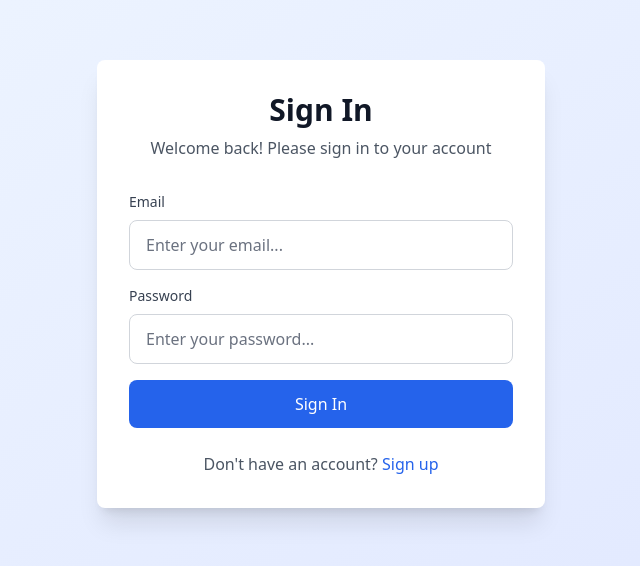
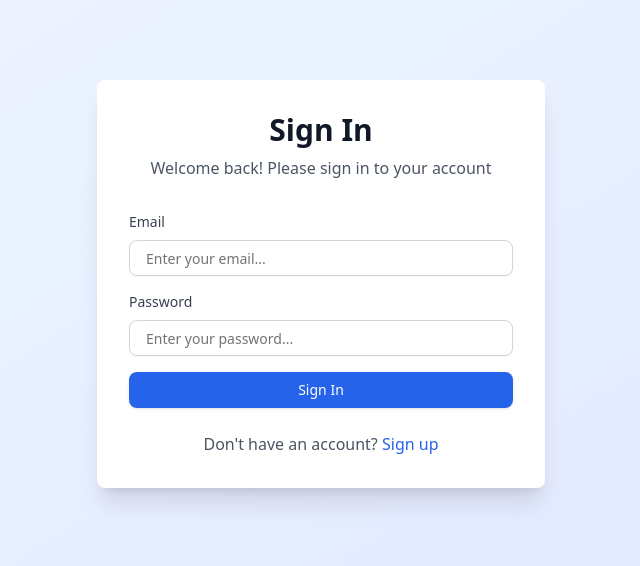
Before and after one commit to alvropena/unemployed-nextjs, a Next.js app: page /auth/login in a window 1280 px wide. Shown: the part 116-682 px from the top of the page, without its empty margins (319-959 px from the left). Built offline with nearby package versions, Linux system fonts and the light colour scheme; no server answers.

Commit message:
Add Input and Label components in LoginPage form

```diff
--- a/app/auth/login/page.tsx
+++ b/app/auth/login/page.tsx
@@ -4,6 +4,9 @@
 import { useRouter } from 'next/navigation';
 import Link from 'next/link';
 import { useAuth } from '@/contexts/AuthContext';
+import { Input } from '@/components/ui/input';
+import { Label } from '@/components/ui/label';
+import { Button } from '@/components/ui/button';
 
 export default function LoginPage() {
     const [email, setEmail] = useState('');
@@ -50,10 +53,10 @@
 
                     <form onSubmit={handleSubmit} className="space-y-4">
                         <div>
-                            <label htmlFor="email" className="block text-sm font-medium text-gray-700 dark:text-gray-300 mb-2">
+                            <Label htmlFor="email" className="block text-sm font-medium text-gray-700 dark:text-gray-300 mb-2">
                                 Email
-                            </label>
-                            <input
+                            </Label>
+                            <Input
                                 type="email"
                                 id="email"
                                 value={email}
@@ -65,10 +68,10 @@
                         </div>
 
                         <div>
-                            <label htmlFor="password" className="block text-sm font-medium text-gray-700 dark:text-gray-300 mb-2">
+                            <Label htmlFor="password" className="block text-sm font-medium text-gray-700 dark:text-gray-300 mb-2">
                                 Password
-                            </label>
-                            <input
+                            </Label>
+                            <Input
                                 type="password"
                                 id="password"
                                 value={password}
@@ -79,13 +82,13 @@
                             />
                         </div>
 
-                        <button
+                        <Button
                             type="submit"
                             disabled={loading}
                             className="w-full bg-blue-600 hover:bg-blue-700 disabled:bg-blue-400 text-white font-medium py-3 px-4 rounded-lg transition duration-200 focus:ring-2 focus:ring-blue-500 focus:ring-offset-2"
                         >
                             {loading ? 'Signing in...' : 'Sign In'}
-                        </button>
+                        </Button>
                     </form>
 
                     <div className="mt-6 text-center">
--- /dev/null
+++ b/components/ui/input.tsx
@@ -0,0 +1,22 @@
+import * as React from "react"
+
+import { cn } from "@/lib/utils"
+
+const Input = React.forwardRef<HTMLInputElement, React.ComponentProps<"input">>(
+  ({ className, type, ...props }, ref) => {
+    return (
+      <input
+        type={type}
+        className={cn(
+          "flex h-9 w-full rounded-md border border-input bg-transparent px-3 py-1 text-base shadow-sm transition-colors file:border-0 file:bg-transparent file:text-sm file:font-medium file:text-foreground placeholder:text-muted-foreground focus-visible:outline-none focus-visible:ring-1 focus-visible:ring-ring disabled:cursor-not-allowed disabled:opacity-50 md:text-sm",
+          className
+        )}
+        ref={ref}
+        {...props}
+      />
+    )
+  }
+)
+Input.displayName = "Input"
+
+export { Input }
--- /dev/null
+++ b/components/ui/label.tsx
@@ -0,0 +1,26 @@
+"use client"
+
+import * as React from "react"
+import * as LabelPrimitive from "@radix-ui/react-label"
+import { cva, type VariantProps } from "class-variance-authority"
+
+import { cn } from "@/lib/utils"
+
+const labelVariants = cva(
+  "text-sm font-medium leading-none peer-disabled:cursor-not-allowed peer-disabled:opacity-70"
+)
+
+const Label = React.forwardRef<
+  React.ElementRef<typeof LabelPrimitive.Root>,
+  React.ComponentPropsWithoutRef<typeof LabelPrimitive.Root> &
+    VariantProps<typeof labelVariants>
+>(({ className, ...props }, ref) => (
+  <LabelPrimitive.Root
+    ref={ref}
+    className={cn(labelVariants(), className)}
+    {...props}
+  />
+))
+Label.displayName = LabelPrimitive.Root.displayName
+
+export { Label }
--- a/package.json
+++ b/package.json
@@ -9,6 +9,7 @@
     "lint": "next lint"
   },
   "dependencies": {
+    "@radix-ui/react-label": "^2.1.7",
     "@radix-ui/react-slot": "^1.2.3",
     "@supabase/ssr": "^0.6.1",
     "@supabase/supabase-js": "^2.52.0",
```
Also changed, not shown: 1 other file (tests, documents, lock files or other folders).
